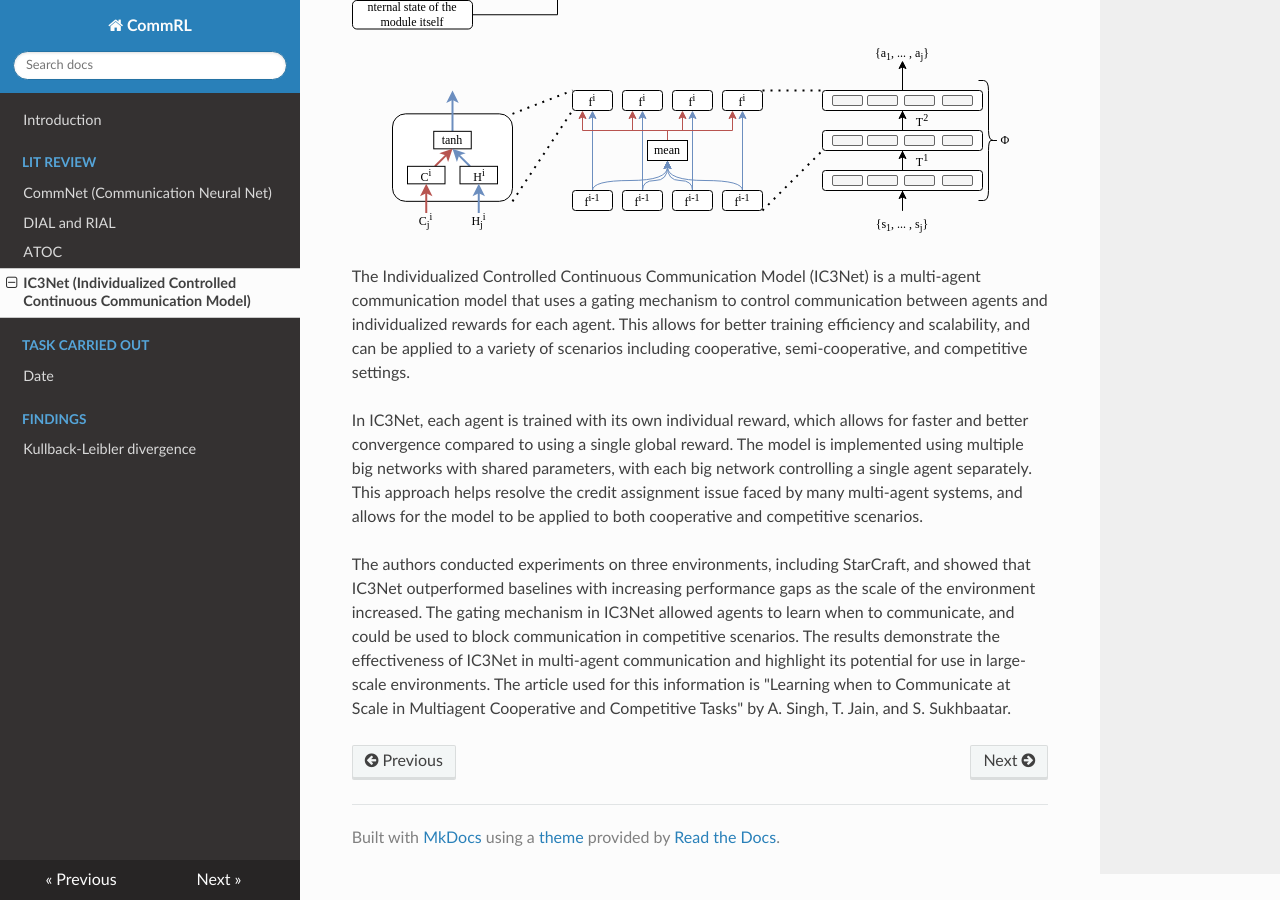
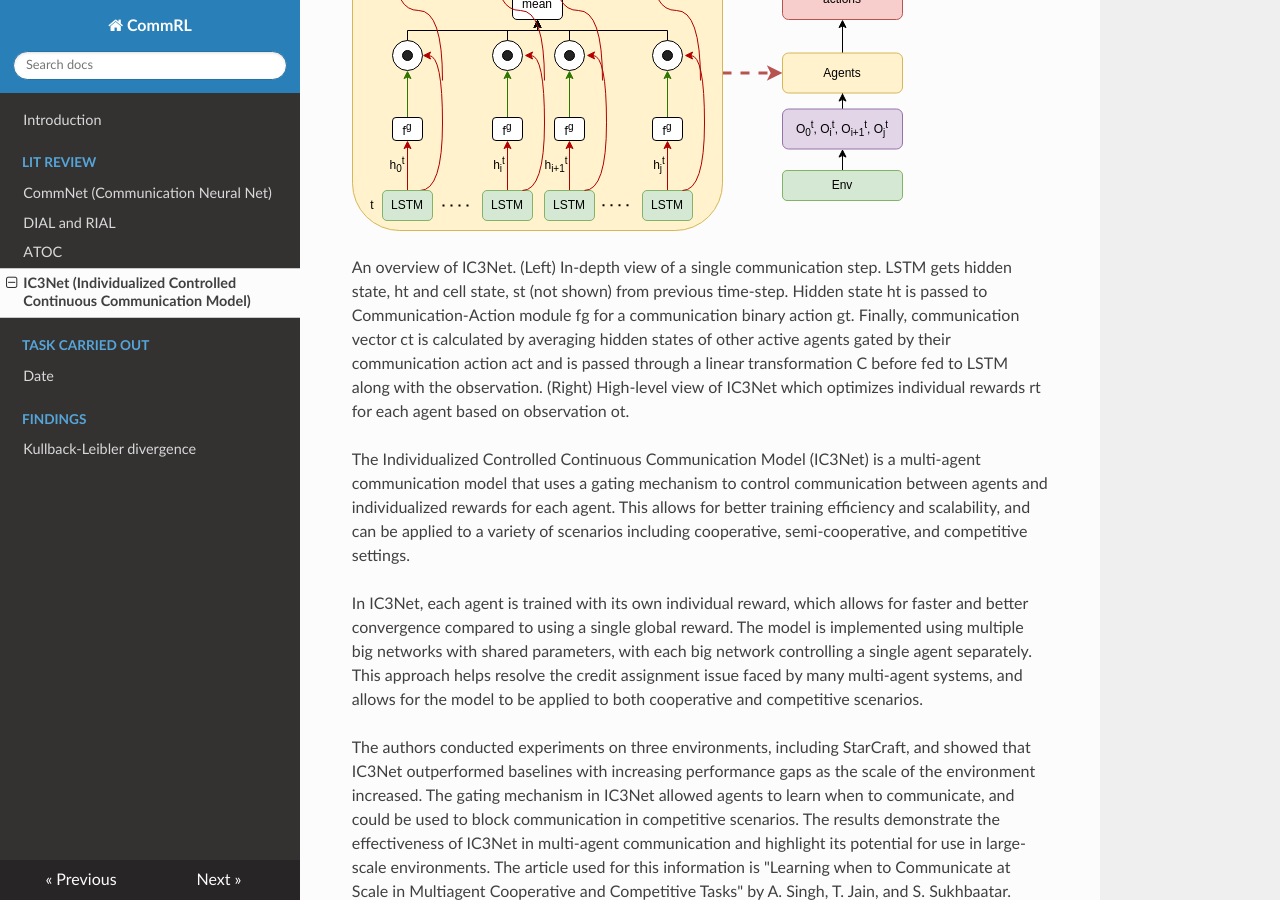
Before and after one commit to hasithz/CommRL_docs, an MkDocs documentation site: the page built from docs/Literature_Reviews/IC3Net.md, in a window 1280 px wide and 900 px high, scrolled down 413 px. Built offline with MkDocs 1.6.1, drawn with Linux system fonts in a browser that asks for light colours; nearby versions of some CDN libraries.

Commit message:
IC3Net md updated

```diff
--- a/docs/Literature_Reviews/IC3Net.md
+++ b/docs/Literature_Reviews/IC3Net.md
@@ -3,7 +3,10 @@
 A. Singh, T. Jain, and S. Sukhbaatar, “Learning when to Communicate at Scale in Multiagent Cooperative and Competitive Tasks.” arXiv, Dec. 23, 2018. Accessed: Apr. 14, 2023. [Online]. Available: http://arxiv.org/abs/1812.09755
 
 
-![IC3Net architecture as in paper](https://raw.githubusercontent.com/hasithz/CommRL_docs/abe8d78ea94fd65dd614f2052b9cb55bde8a1f80/assets/images/commnet%20and%20communication.drawio.svg)
+![IC3Net architecture as in paper](https://raw.githubusercontent.com/hasithz/CommRL_docs/1c5db1af39a210335d3399f9a9505dc417b83cbb/assets/images/IC3Net.drawio.svg)
+
+
+An overview of IC3Net. (Left) In-depth view of a single communication step. LSTM gets hidden state, ht and cell state, st (not shown) from previous time-step. Hidden state ht is passed to Communication-Action module fg for a communication binary action gt. Finally, communication vector ct is calculated by averaging hidden states of other active agents gated by their communication action act and is passed through a linear transformation C before fed to LSTM along with the observation. (Right) High-level view of IC3Net which optimizes individual rewards rt for each agent based on observation ot.
 
 <!-- has better training efficiency than simple continuous communication model, and can be applied to semi-cooperative and competitive settings along with the cooperative settings
 
```
